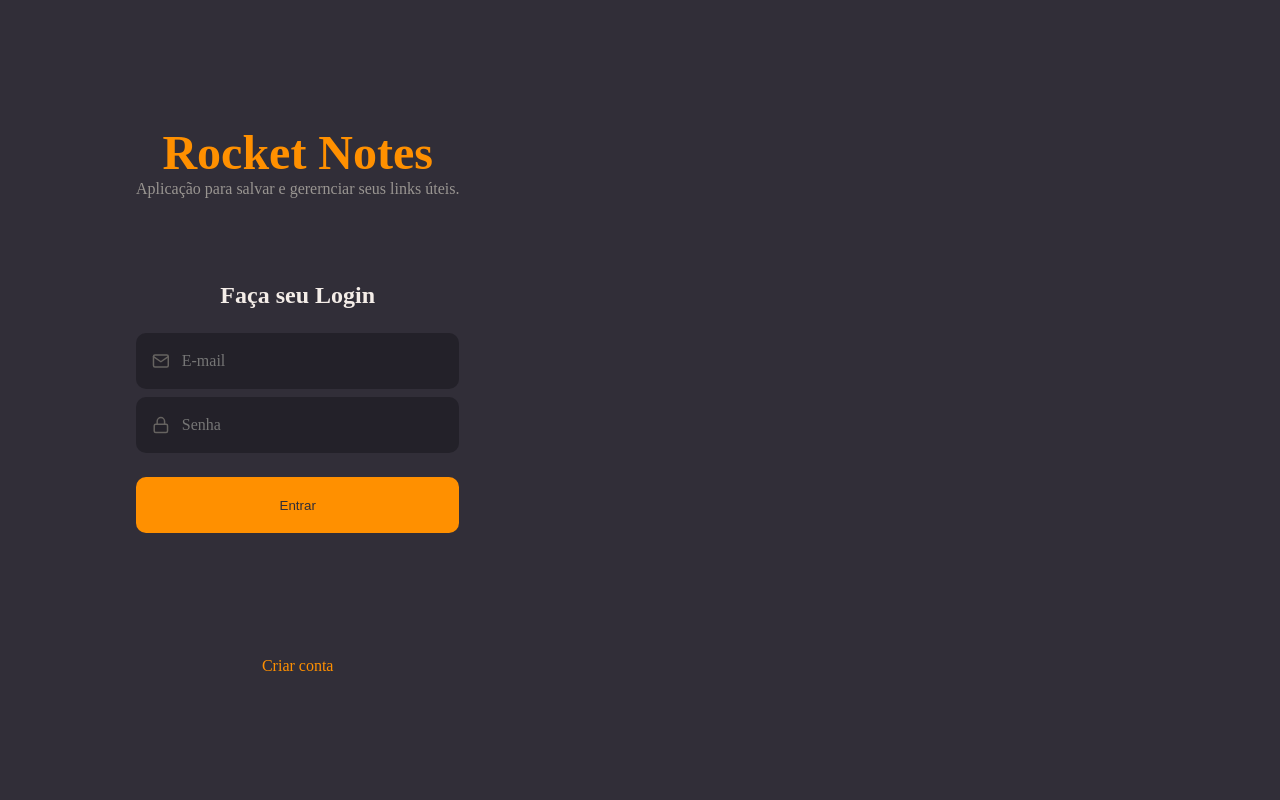
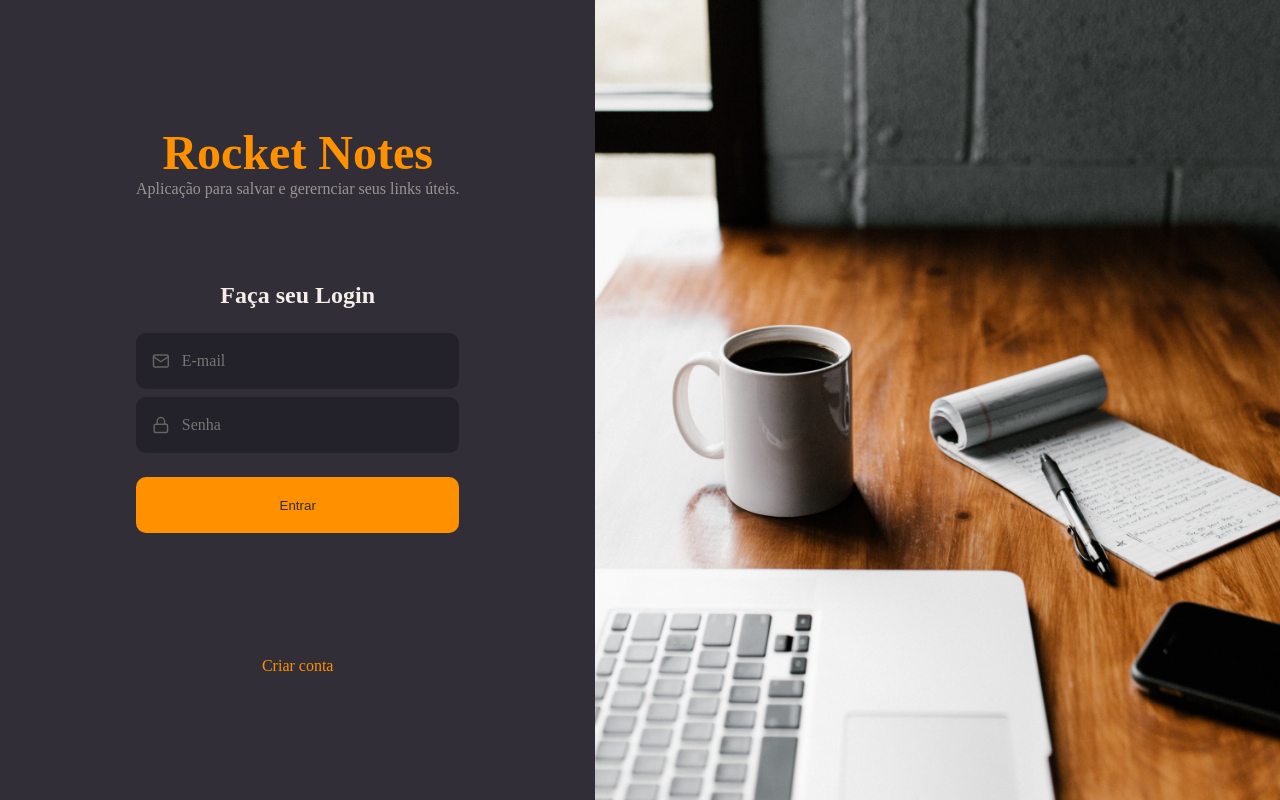
Before and after one commit to https-gabriel/React-Application, a React app in the folder rocketnotes/: page / in a window 1280 px wide. Built offline with nearby package versions, Linux system fonts and the light colour scheme; the HTML template or start-up script is replaced by a standard one.

Commit message:
Ultilizando imagens

```diff
--- a/rocketnotes/src/pages/SignIn/index.jsx
+++ b/rocketnotes/src/pages/SignIn/index.jsx
@@ -4,7 +4,7 @@
 import { Button } from '../../components/Button'
 
 
-import { Container, Form } from './styles';
+import { Container, Form, Background } from './styles';
 
 export function SignIn(){
     return(
@@ -29,6 +29,9 @@
 
                 <a href="#"> Criar conta</a>
             </Form>
+
+            <Background/>
+
         </Container>
     )
 }
--- a/rocketnotes/src/pages/SignIn/styles.js
+++ b/rocketnotes/src/pages/SignIn/styles.js
@@ -1,4 +1,5 @@
 import styled from 'styled-components';
+import backgroundImg from '../../assets/background.png';
 
 export const Container = styled.div `
     height: 100vh;
@@ -38,3 +39,9 @@
         color: ${({ theme }) => theme.COLORS.ORANGE};
     }
 `;
+
+export const Background = styled.div`
+        flex: 1;
+        background: url(${backgroundImg}) no-repeat center center;
+        background-size: cover;
+`;
```
Also changed, not shown: rocketnotes/src/assets/background.png (added).
